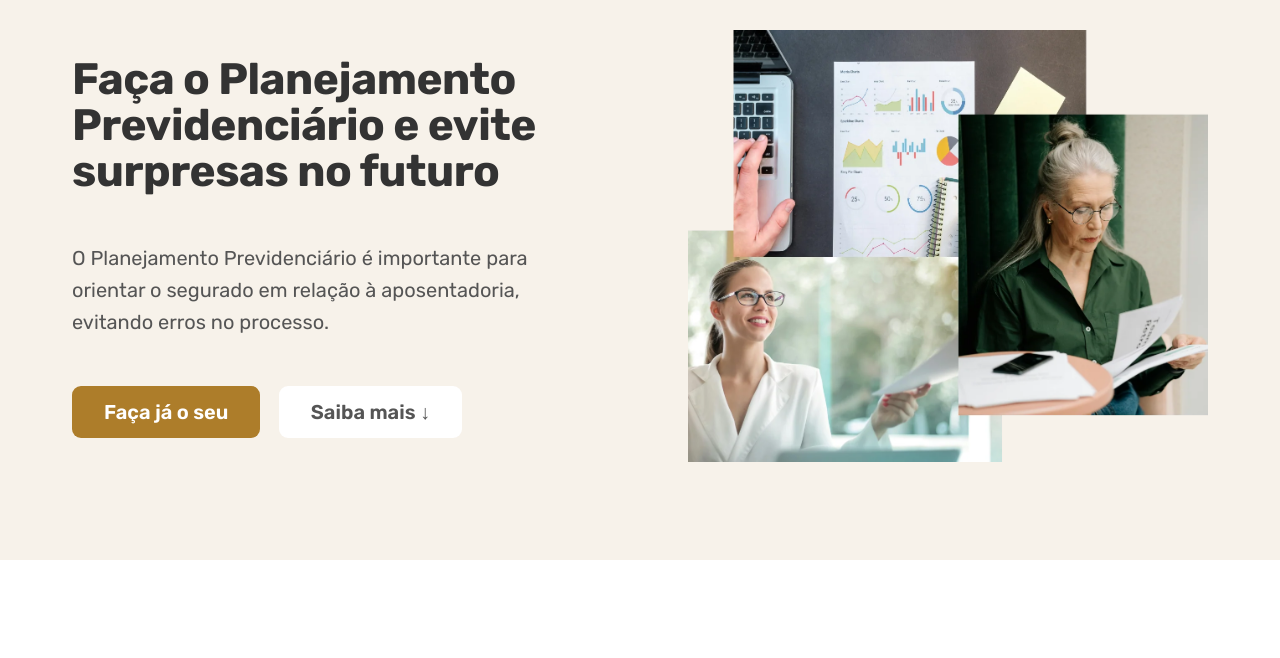
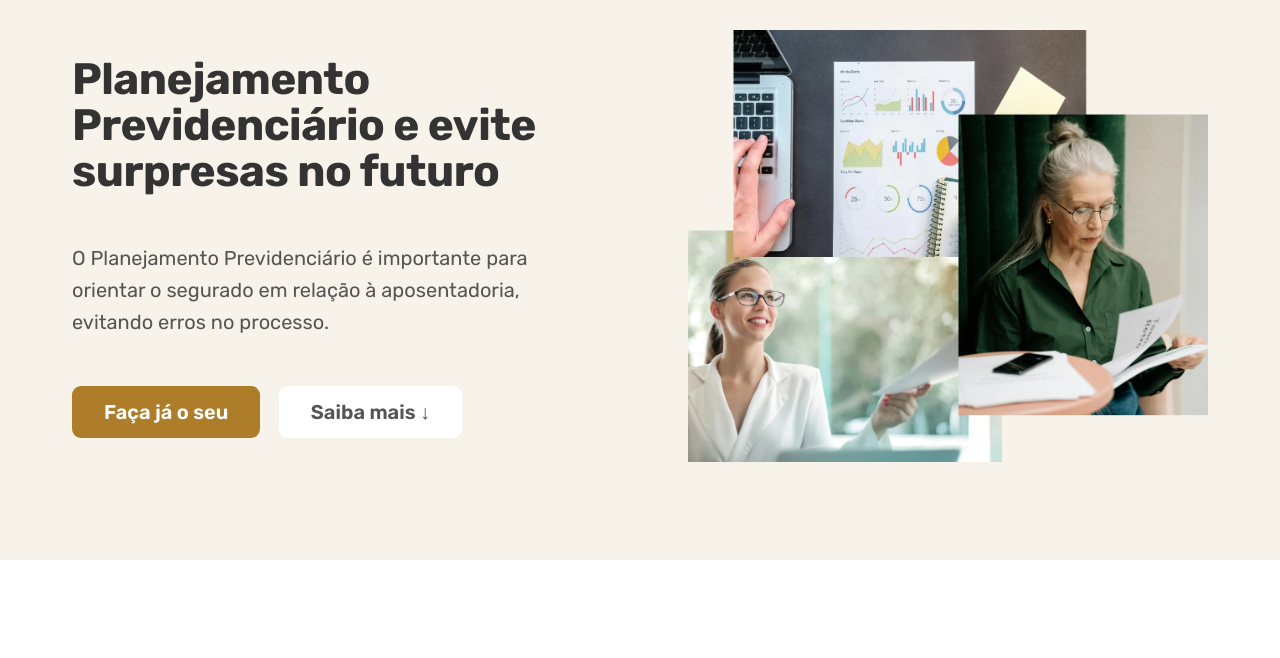
Before and after one commit to edmurneves/Site-Aedraperes, a plain HTML site: page index.html in a window 1280 px wide. Shown: the part 142-800 px from the top of the page. Drawn offline with nearby package versions, Linux system fonts and the light colour scheme; some packages are replaced by stand-ins of ours; a script that the page names is missing.

Commit message:
FIX: Change title name

```diff
--- a/index.html
+++ b/index.html
@@ -61,7 +61,8 @@
         <div class="hero">
           <div class="hero-text-box">
             <h1 class="heading-primary">
-              Faça o Planejamento Previdenciário e evite surpresas no futuro
+              Planejamento Previdenciário e evite surpresas no futuro
+              <!-- Faça o Planejamento Previdenciário e evite surpresas no futuro -->
             </h1>
             <p class="hero-description">
               O Planejamento Previdenciário é importante para orientar o
```
